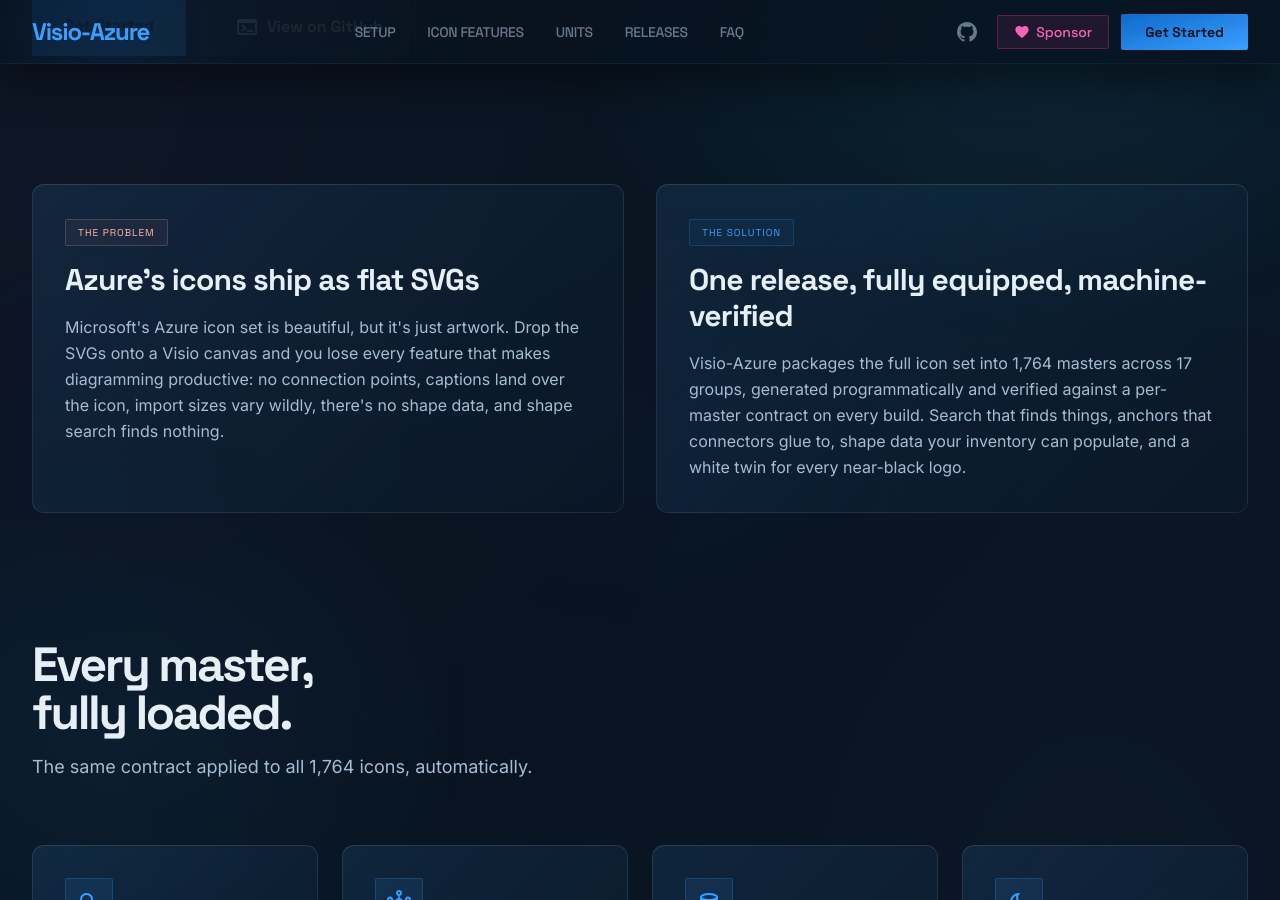
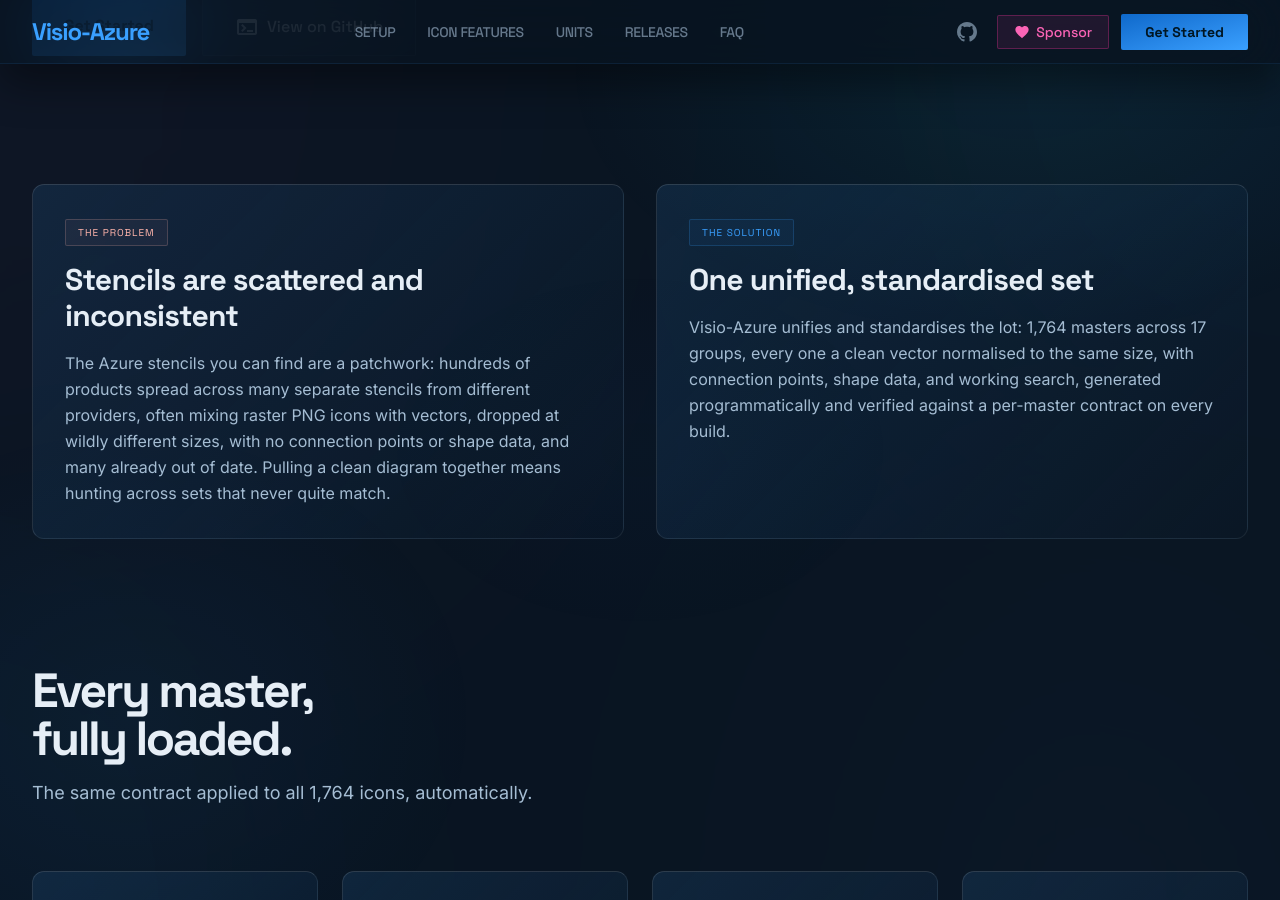
Before and after one commit to xeeva/Visio-Azure, a Jekyll site: the page built from index.html, in a window 1280 px wide and 900 px high, scrolled down 660 px. Built offline with Jekyll 4.4.1, drawn with Linux system fonts in a browser that asks for light colours.

Commit message:
docs(home): reframe problem as fragmented/inconsistent stencils
The "problem" is no longer "Azure ships flat SVGs" but the scattered state of
existing stencils: hundreds of products across many providers' sets, mixed
PNG/vector, inconsistent sizing, no connection points/shape data, often out of
date. Solution card reframed around unifying and standardising the lot.

Co-Authored-By: Claude Opus 4.8 (1M context) <noreply@anthropic.com>

```diff
--- a/index.html
+++ b/index.html
@@ -51,18 +51,18 @@ title: Visio-Azure
       <div class="mb-4 inline-flex items-center gap-2 rounded-sm border border-error/20 bg-error/5 px-3 py-1">
         <span class="font-label text-[10px] uppercase tracking-widest text-error">The problem</span>
       </div>
-      <h2 class="mb-4 font-headline text-2xl font-bold tracking-tight text-on-surface sm:text-3xl">Azure's icons ship as flat SVGs</h2>
+      <h2 class="mb-4 font-headline text-2xl font-bold tracking-tight text-on-surface sm:text-3xl">Stencils are scattered and inconsistent</h2>
       <p class="leading-relaxed text-on-surface-variant">
-        Microsoft's Azure icon set is beautiful, but it's just artwork. Drop the SVGs onto a Visio canvas and you lose every feature that makes diagramming productive: no connection points, captions land over the icon, import sizes vary wildly, there's no shape data, and shape search finds nothing.
+        The Azure stencils you can find are a patchwork: hundreds of products spread across many separate stencils from different providers, often mixing raster PNG icons with vectors, dropped at wildly different sizes, with no connection points or shape data, and many already out of date. Pulling a clean diagram together means hunting across sets that never quite match.
       </p>
     </div>
     <div class="glass-card rounded-xl p-8">
       <div class="mb-4 inline-flex items-center gap-2 rounded-sm border border-primary/20 bg-primary/5 px-3 py-1">
         <span class="font-label text-[10px] uppercase tracking-widest text-primary">The solution</span>
       </div>
-      <h2 class="mb-4 font-headline text-2xl font-bold tracking-tight text-on-surface sm:text-3xl">One release, fully equipped, machine-verified</h2>
+      <h2 class="mb-4 font-headline text-2xl font-bold tracking-tight text-on-surface sm:text-3xl">One unified, standardised set</h2>
       <p class="leading-relaxed text-on-surface-variant">
-        Visio-Azure packages the full icon set into 1,764 masters across 17 groups, generated programmatically and verified against a per-master contract on every build. Search that finds things, anchors that connectors glue to, shape data your inventory can populate, and a white twin for every near-black logo.
+        Visio-Azure unifies and standardises the lot: 1,764 masters across 17 groups, every one a clean vector normalised to the same size, with connection points, shape data, and working search, generated programmatically and verified against a per-master contract on every build.
       </p>
     </div>
   </section>
```
